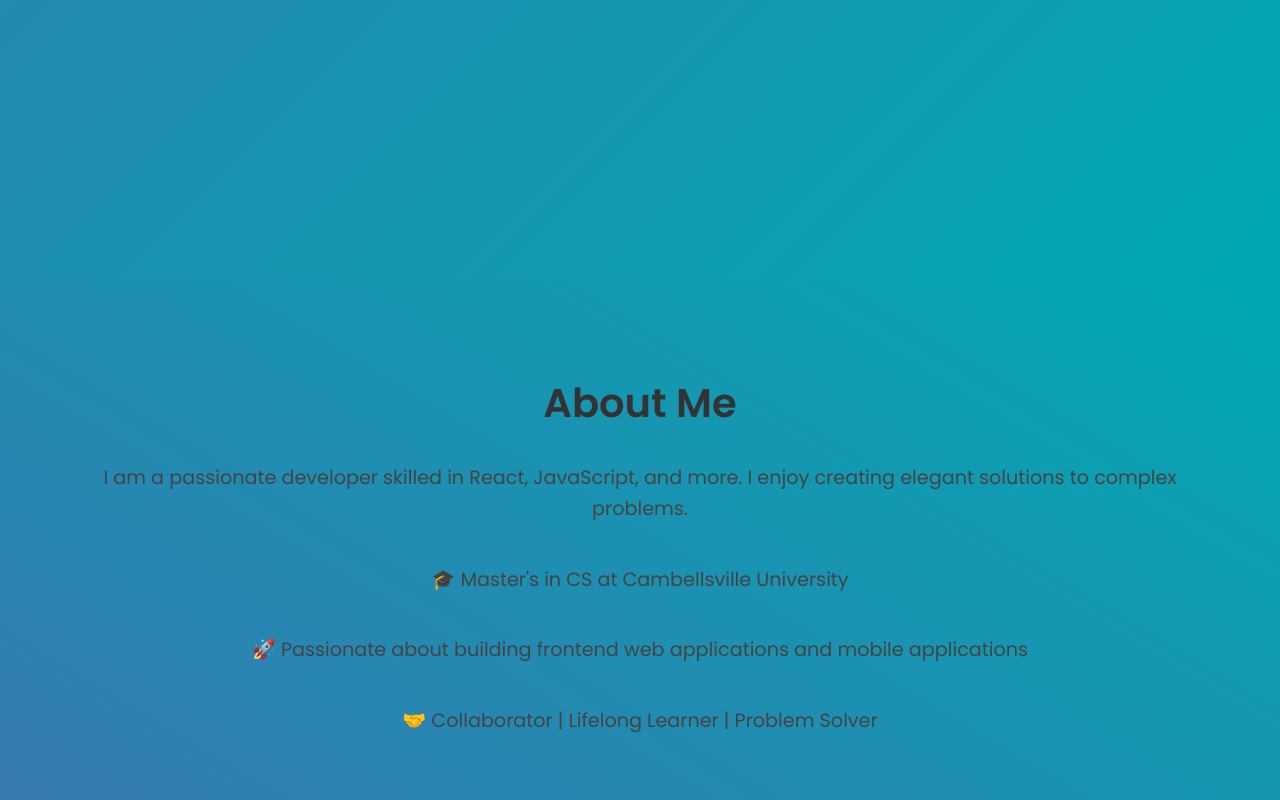
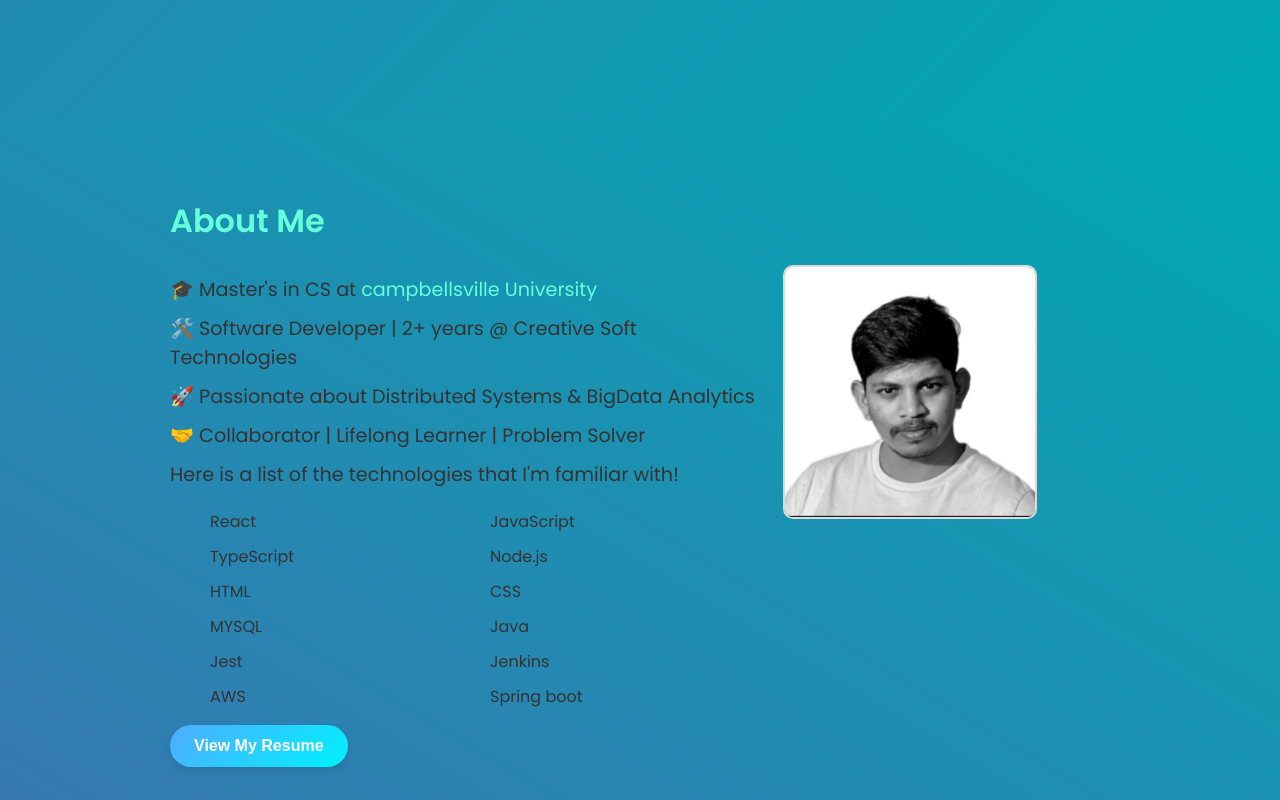
Before and after one commit to TeppalaAkshay/personal-website, a React (Create React App) app: page / in a window 1280 px wide. Shown: the part 880-1680 px from the top of the page. Built offline with nearby package versions, Linux system fonts and the light colour scheme.

Commit message:
CSS and Potrait and removed unnecessary components

```diff
--- a/src/App.css
+++ b/src/App.css
@@ -4,7 +4,7 @@ body {
   padding: 0;
   font-family: 'Poppins', sans-serif;
   color: #444;
-  background: #f7f9fc;
+
   scroll-behavior: smooth;
 }
 
--- a/src/App.js
+++ b/src/App.js
@@ -3,7 +3,6 @@ import Header from "./components/Header";
 import Hero from "./components/Hero";
 import About from "./components/About";
 import Projects from "./components/Projects";
-import Resume from "./components/Resume";
 import Contact from "./components/Contact";
 import Footer from "./components/Footer";
 import "./App.css";
@@ -20,7 +19,6 @@ const App = () => {
       <Hero />
       <About />
       <Projects />
-      <Resume />
       <Contact />
       <Footer />
     </div>
--- a/src/components/About.css
+++ b/src/components/About.css
@@ -1,60 +1,90 @@
-/* About Section */
 .about {
-  padding: 60px 20px;
     background: linear-gradient(
         rgba(0, 0, 0, 0.3),
         rgba(0, 0, 0, 0.3)
       ),
       linear-gradient(31deg, #4facfe, #00f2fe);
-    color: white;
-  text-align: center;
+    color: #ccd6f6;
+    padding: 50px 20px;
+    text-align: left;
+
   }
 
   .about h2 {
-  font-size: 2.5rem;
-  margin-bottom: 30px;
+    font-size: 2rem;
+    color: #64ffda;
+    margin-bottom: 20px;
+    margin-left: 150px;
+  }
+
+  .about span {
+    color: #64ffda;
+  }
+
+  .about-container {
+    display: flex;
+    flex-direction: row;
+    justify-content: space-between;
+    margin-left: 150px;
+
+    gap: 0px;
+  }
+
+  .about-details {
+    flex: 1;
+  }
+
+  .about-details p {
+    font-size: 1.2rem;
+    margin: 10px 0;
     color: #333;
   }
 
-.about p {
-  font-size: 1.2rem;
-  line-height: 1.6;
-  margin-bottom: 40px;
-  color: #444;
+  .about-details a {
+    color: #64ffda;
+    text-decoration: none;
   }
 
-.about img {
-  border-radius: 50%;
-  margin-top: 30px;
-  width: 150px;
-  height: 150px;
-  object-fit: cover;
-  transition: transform 0.3s ease;
+  .about-details a:hover {
+    text-decoration: underline;
   }
 
-.about img:hover {
-  transform: scale(1.1);
+  .technologies {
+    display: grid;
+    grid-template-columns: repeat(2, 1fr);
+    gap: 10px;
+    margin-top: 20px;
+    color: #333;
+
   }
 
-.skills {
-  display: flex;
-  justify-content: center;
-  flex-wrap: wrap;
-  gap: 15px;
+  .technologies li {
+    list-style: none;
+    font-size: 1rem;
+
   }
 
-.skill {
-  background-color: #4facfe;
-  color: white;
-  padding: 10px 20px;
-  border-radius: 25px;
-  font-weight: bold;
-  font-size: 1rem;
-  box-shadow: 0 4px 10px rgba(0, 0, 0, 0.1);
-  transition: transform 0.3s ease, box-shadow 0.3s ease;
+  .about-image {
+    text-align: center;
+    position: relative;
+    width: 40%;
+    max-width: 300px;
+
+    margin-right: 200px;
+    margin-top: 0px;
 }
 
-.skill:hover {
-  transform: scale(1.05);
-  box-shadow: 0 6px 15px rgba(0, 0, 0, 0.2);
+
+  .profile-picture {
+    width: 250px;
+    height: 250px;
+    border-radius: 10px;
+    border: 2px solid #64ffda;
+    object-fit: cover;
+    filter: grayscale(100%);
+    transition: filter 0.3s ease;
   }
+
+  .profile-picture:hover {
+    filter: grayscale(0%);
+  }
--- a/src/components/About.js
+++ b/src/components/About.js
@@ -1,20 +1,53 @@
+// src/components/About.js
 import React from "react";
+import MyResume from "./Myresume";
 import "./About.css";
+import myImage from "../Ak profile.jpeg"
 
 const About = () => {
   return (
     <section id="about" className="about">
-      <div className="container">
-        <h2>About Me</h2>
-        <p>
-          I am a passionate developer skilled in React, JavaScript, and more. I enjoy creating elegant solutions to complex problems.
-        </p>
-        <p>🎓 Master's in CS at Cambellsville University</p>
-        <p>🚀 Passionate about building frontend web applications and mobile applications</p>
-        <p>🤝 Collaborator | Lifelong Learner | Problem Solver</p>
+      <h2>
+        About Me
+      </h2>
+
+      <div className="about-container">
+        <div className="about-details">
+          <p>🎓 Master's in CS at <a href="https://www.campbellsville.edu/" target="_blank" rel="noopener noreferrer">campbellsville University</a></p>
+          <p>🛠️ Software Developer | 2+ years @ Creative Soft Technologies</p>
+          <p>🚀 Passionate about Distributed Systems & BigData Analytics</p>
+          <p>🤝 Collaborator | Lifelong Learner | Problem Solver</p>
+
+          <p>Here is a list of the technologies that I'm familiar with!</p>
+          <ul className="technologies">
+            <li>React</li>
+            <li>JavaScript</li>
+            <li>TypeScript</li>
+            <li>Node.js</li>
+            <li>HTML</li>
+            <li>CSS</li>
+            <li>MYSQL</li>
+            <li>Java</li>
+            <li>Jest</li>
+            <li>Jenkins</li>
+            <li>AWS</li>
+            <li>Spring boot</li>
+          </ul>
+          <MyResume/>
+        </div>
+
+        <div className="about-image">
+          <img
+            src={myImage}
+            alt="My Portrait"
+            className="profile-picture"
+          />
+        </div>
+
       </div>
     </section>
   );
 };
 
+
 export default About;
--- a/src/components/Contact.js
+++ b/src/components/Contact.js
@@ -5,8 +5,8 @@ const Contact = () => {
   return (
     <section id="contact" className="contact">
       <div className="container">
-        <h2>Contact Me</h2>
-        <p>Email: <a href="mailto:your-email@example.com">your-email@example.com</a></p>
+        <h2>Get In Touch</h2>
+        <a href="mailto:your-email@example.com">GET IN TOUCH</a>
         <p>Phone: +1 234-567-8900</p>
       </div>
     </section>
--- a/src/components/Hero.css
+++ b/src/components/Hero.css
@@ -1,5 +1,5 @@
 .hero {
-    min-height: 120vh;
+    min-height: 100vh;
     display: flex;
     flex-direction: column;
     justify-content: center;
--- /dev/null
+++ b/src/components/Myresume.js
@@ -0,0 +1,23 @@
+import React from "react";
+
+
+const MyResume = () => {
+    const handleClick = () => {
+        const pdfUrl = '/Akshay Kumar Teppala LinkedIn.pdf';
+        window.open(pdfUrl, '_blank');
+    };
+
+
+
+
+return (
+    <div>
+        <button onClick={handleClick}>View My Resume</button>
+
+    </div>
+
+);
+
+};
+
+export default MyResume;
```
Also changed, not shown: src/Ak profile.jpeg (added), 1 other file (tests, documents, lock files or other folders). Lines whose indentation alone changed are shown as unchanged.
